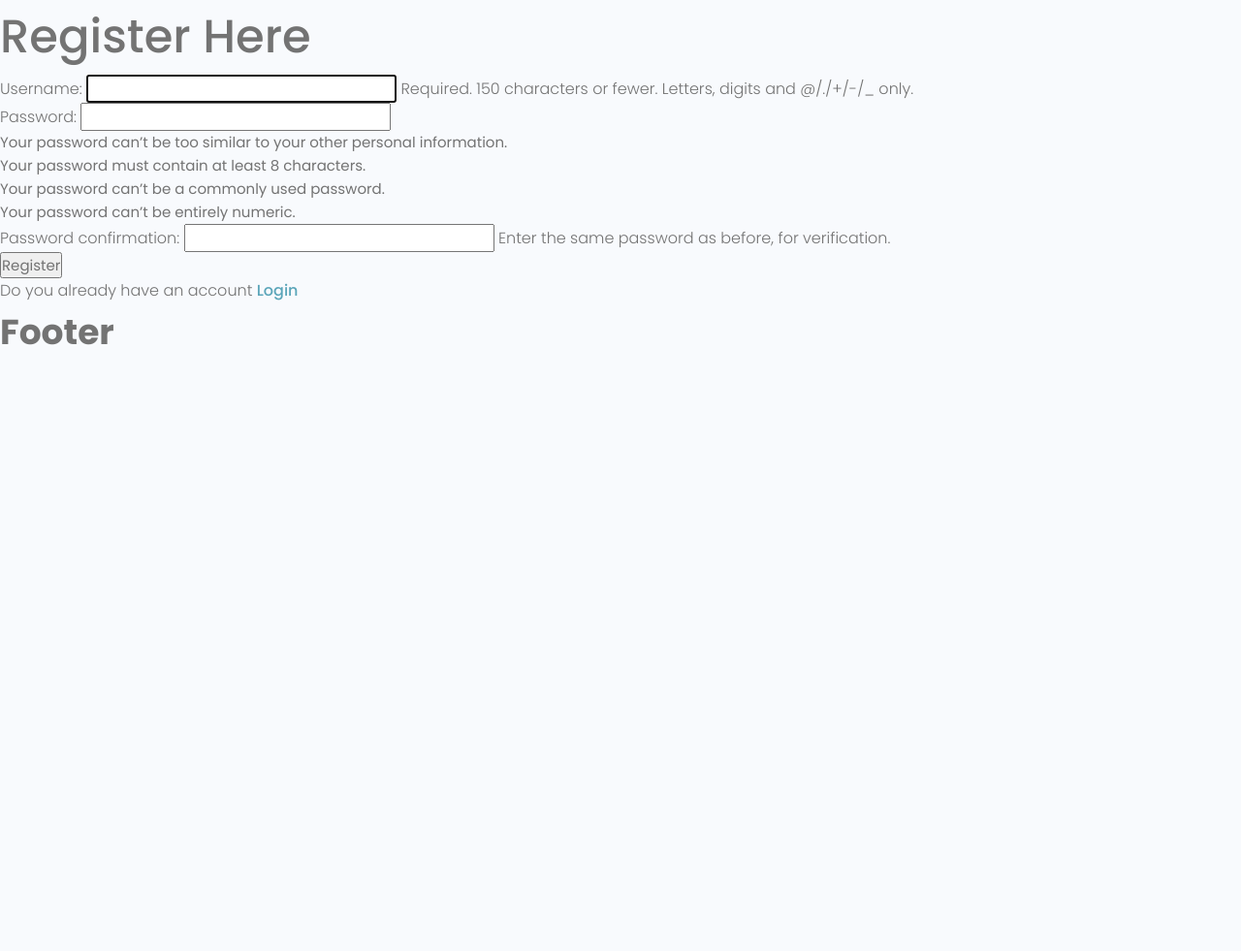
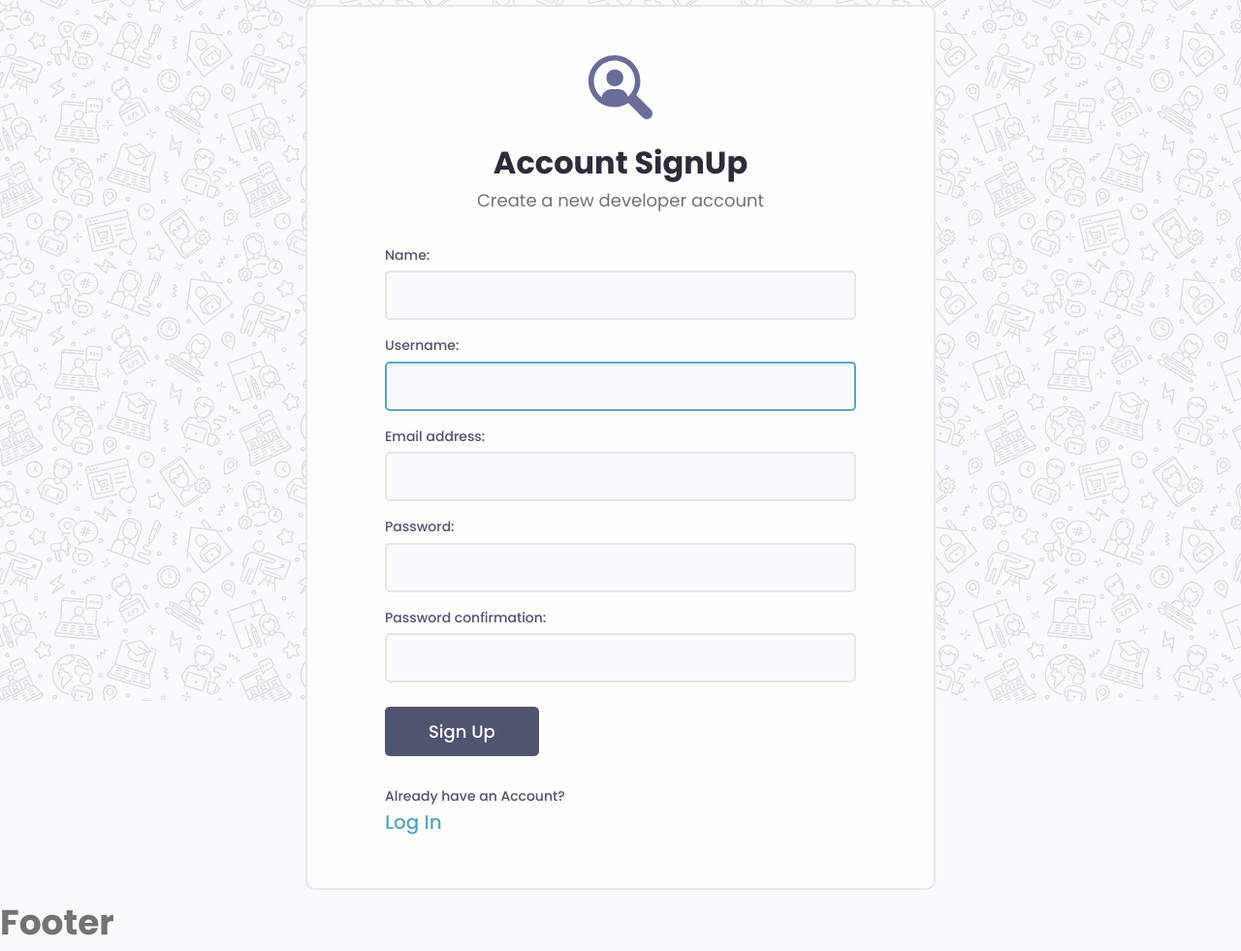
Before and after one commit to amitopu/devsearch, a Django app: page /register/ in a window 1280 px wide. Shown: the part 77-1058 px from the top of the page at 97% size. Before the commit the page ends 433 px from the top, so only its background shows below. Run offline with Django 3.2, Linux system fonts and the light colour scheme; some libraries are stand-ins or nearby versions.

Commit message:
Adding earnig and error message and styling to login and register page

```diff
--- a/static/style/app.css
+++ b/static/style/app.css
@@ -643,7 +643,6 @@ img {
   position: relative;
   z-index: 1;
   background: transparent;
-  height: 99vh;
   display: flex;
   justify-content: center;
   align-items: center;
--- a/static/uikit/app.js
+++ b/static/uikit/app.js
@@ -2,3 +2,13 @@
 document.addEventListener('DOMContentLoaded', function () {
   hljs.highlightAll();
 });
+
+
+let alertWrapper = document.querySelector('.alert')
+let alertClose = document.querySelector('.alert__close')
+
+if (alertWrapper) {
+  alertClose.addEventListener('click', () =>
+    alertWrapper.style.display = 'none'
+  )
+}
--- a/static/uikit/styles/modules/_form.css
+++ b/static/uikit/styles/modules/_form.css
@@ -40,6 +40,7 @@ input.input[type='text'],
 input.input[type='email'],
 input.input[type='password'],
 input.input[type='number'],
+select.input,
 textarea.input {
   min-width: 24rem;
   width: 100%;
@@ -58,7 +59,8 @@ input.input[type='text']:active,
 input.input[type='email']:active,
 input.input[type='password']:active,
 input.input[type='number']:active,
-select.input,
+select.input:focus,
+select.input:active,
 textarea.input:focus,
 textarea.input:active {
   outline: none;
--- a/templates/main.html
+++ b/templates/main.html
@@ -20,17 +20,22 @@
 <body>
     {% include 'navbar.html' %}
 
-    {% if messages %}
-    <ul class="messages">
+    <!-- {% if messages %}
     {% for message in messages %}
-    <li{% if message.tags %} class="{{ message.tags }}"{% endif %}>{{ message }}</li>
-    {% endfor %}
-    </ul>
-    {% endif %}
+     <div class="alert">
+       <p class="alert__message">{{ message }}</p>
+       <button class="alert__close">⨯</button>
+     </div>
+     {% endfor %}
+   {% endif %} -->
 
     {% block content %}
+
+
+
     {% endblock content %}
 
     <h2>Footer</h2>
 </body>
+<script src="{% static 'uikit/app.js' %}" ></script>
 </html>
--- /dev/null
+++ b/users/forms.py
@@ -0,0 +1,18 @@
+from django.forms import ModelForm
+from django.contrib.auth.forms import UserCreationForm
+from django.contrib.auth.models import User
+
+
+class CustomUserCreationForm(UserCreationForm):
+    class Meta:
+        model = User
+        fields = ['first_name', 'username', 'email', 'password1', 'password2']
+        labels = {
+            'first_name' : 'Name'
+        }
+
+    def __init__(self, *args, **kwargs) -> None:
+        super().__init__(*args, **kwargs)
+
+        for key in self.fields.keys():
+            self.fields[key].widget.attrs.update({'class': 'input input--text'})
--- a/users/templates/users/login-register.html
+++ b/users/templates/users/login-register.html
@@ -1,26 +1,132 @@
 {% extends 'main.html' %}
-
+{% load static %}
 {% block content %}
 
 
 {% if page == 'register' %}
-<h1>Register Here</h1>
-<form action="{% url 'register' %}" method="POST">
-    {% csrf_token %}
-    {{ form.as_p }}
-    <input type="submit", value="Register">
-</form>
-<p>Do you already have an account <a href="{% url 'login' %}">Login</a></p>
+
+
+
+<div class="auth">
+    <div class="card">
+
+      <div class="auth__header text-center">
+        <a href="/">
+          <img src="{% static 'images/icon.svg' %}" alt="icon" />
+        </a>
+        <h3>Account SignUp</h3>
+        <p>Create a new developer account</p>
+      </div>
+
+      {% if messages %}
+    {% for message in messages %}
+     <div class="alert alert--{{ message.tags }}">
+       <p class="alert__message">{{ message }}</p>
+       <button class="alert__close">⨯</button>
+     </div>
+     {% endfor %}
+   {% endif %}
+
+
+      <form action="{% url 'register' %}" method="POST" class="form auth__form">
+        {% csrf_token %}
+
+        <!-- Input:Text -->
+        {% for field in form %}
+        <div class="form__field">
+          <label for="formInput#text">{{ field.label }}: </label>
+          {{ field }}
+
+          <!-- {% if field.help_text %}
+          <small>{{ field.help_text }}</small>
+          {% endif %} -->
+
+          {% for error in field.errors %}
+          <p style="color: red;">{{ error }}</p>
+          {% endfor %}
+
+          <!-- <input
+            class="input input--text"
+            id="formInput#text"
+            type="text"
+            name="text"
+            placeholder="e.g. Dennis Ivanov"
+          /> -->
+        </div>
+        {% endfor %}
+
+        <div class="auth__actions">
+          <input class="btn btn--sub btn--lg" type="submit" value="Sign Up" />
+        </div>
+      </form>
+
+      <div class="auth__alternative">
+        <p>Already have an Account?</p>
+        <a href="{% url 'login' %}">Log In</a>
+      </div>
+    </div>
+
+
+</div>
 {% else %}
 
-<form action="{% url 'login' %}" method="POST">
 
-    {% csrf_token %}
-    <input type="text" name="username" placeholder="Enter Username">
-    <input type="password" name="password" placeholder="Enter Password">
-    <input type="submit" value="Login">
-    <p>Don't have any account? <a href="{% url 'register' %}">Register</a></p>
-</form>
+<div class="auth">
+    <div class="card">
+      <div class="auth__header text-center">
+        <a href="/">
+          <img src="{% static 'images/icon.svg' %}" alt="icon" />
+        </a>
+        <h3>Account Login</h3>
+        <p>Hello Developer, Welcome Back!</p>
+      </div>
+
+      {% if messages %}
+    {% for message in messages %}
+     <div class="alert alert--{{ message.tags }}">
+       <p class="alert__message">{{ message }}</p>
+       <button class="alert__close">⨯</button>
+     </div>
+     {% endfor %}
+   {% endif %}
+
+
+      <form action="{% url 'login' %}" method="POST" class="form auth__form">
+        {% csrf_token %}
+        <!-- Input:Email -->
+        <div class="form__field">
+          <label for="formInput#text">Username: </label>
+          <input
+            class="input input--text"
+            id="formInput#text"
+            type="text"
+            name="username"
+            placeholder="Enter your username..."
+          />
+        </div>
+
+        <!-- Input:Password -->
+        <div class="form__field">
+          <label for="formInput#password">Password: </label>
+          <input
+            class="input input--password"
+            id="formInput#passowrd"
+            type="password"
+            name="password"
+            placeholder="••••••••"
+          />
+        </div>
+        <div class="auth__actions">
+          <input class="btn btn--sub btn--lg" type="submit" value="Log In" />
+          <a href="">Forget Password?</a>
+        </div>
+      </form>
+      <div class="auth__alternative">
+        <p>Don’t have an Account?</p>
+        <a href="{% url 'register' %}">Sign Up</a>
+      </div>
+    </div>
+  </div>
 {% endif %}
 
 {% endblock content %}
--- a/users/views.py
+++ b/users/views.py
@@ -1,7 +1,7 @@
 from django.shortcuts import render, redirect
 from django.contrib.auth.models import User
 from django.contrib.auth import login, authenticate, logout
-from django.contrib.auth.forms import UserCreationForm
+from .forms import CustomUserCreationForm
 from django.contrib import messages
 from .models import Profile, Skill
 
@@ -18,7 +18,7 @@ def loginUser(request):
         password = request.POST['password']
 
         try:
-            username = User.objects.get(username=username)
+            user = User.objects.get(username=username)
         except:
             messages.error(request, 'Username does not exist')
 
@@ -35,15 +35,15 @@ def loginUser(request):
 
 def logoutUser(request):
     logout(request)
-    messages.error(request,'User is logged out')
+    messages.info(request,'User is logged out')
     return redirect('login')
 
 
 def registerUser(request):
     page = 'register'
-    form = UserCreationForm()
+    form = CustomUserCreationForm()
     if request.method == 'POST':
-        form  = UserCreationForm(request.POST)
+        form  = CustomUserCreationForm(request.POST)
         if form.is_valid():
             user = form.save(commit=False)
             user.username = user.username.lower()
```
Also changed, not shown: templates/login.html (added, +67 -0 lines), templates/signup.html (added, +89 -0 lines), db.sqlite3, static/images/icon.svg (added), static/images/pattern.jpg (added).
